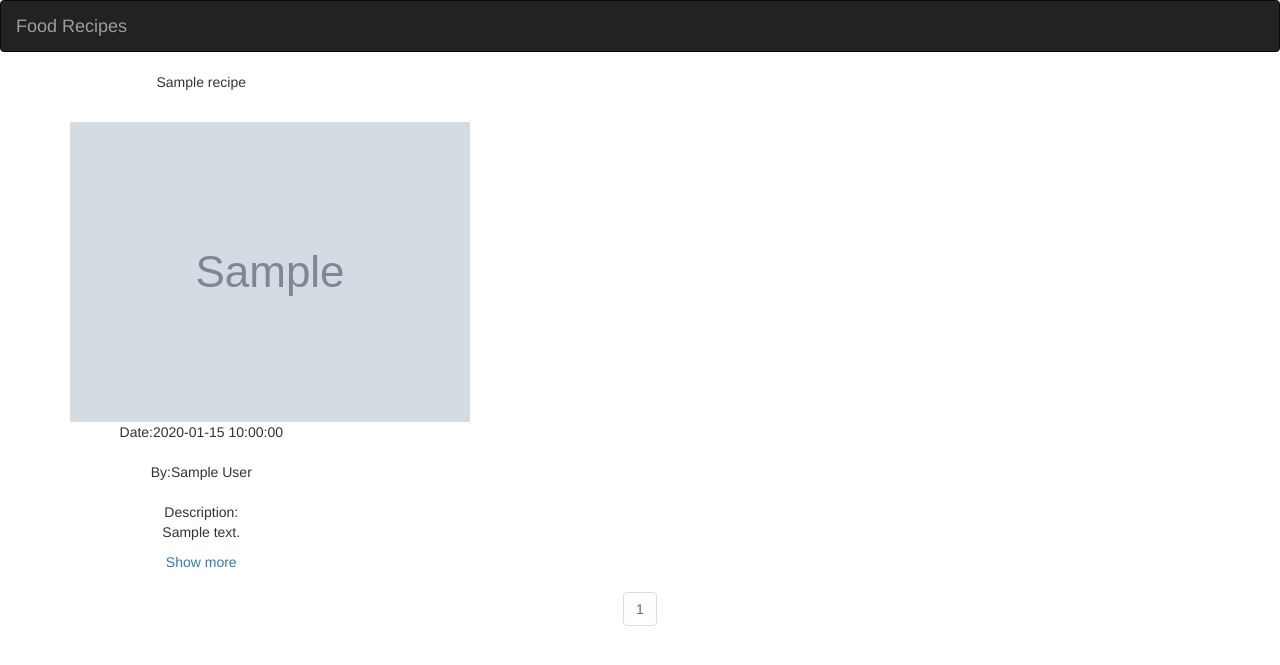
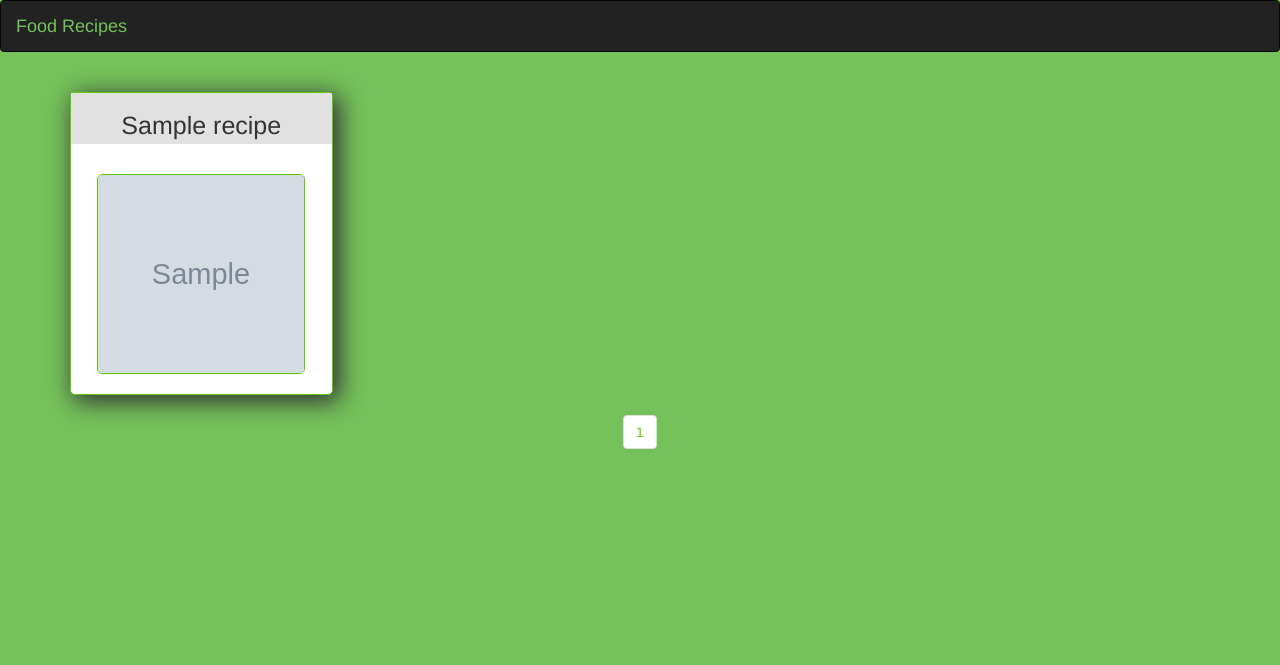
Before and after one commit to atallah-salah/food-recipes, a PHP site: page /client-side/food.php in a window 1280 px wide. Shown: the top 665 px of the page. Run offline with PHP 8.4, Linux system fonts and the light colour scheme; tables that the repository leaves empty or names only in its code hold one stand-in row (values such as "Sample post"); grey boxes marked "Sample" are stand-in pictures; some libraries are stand-ins or nearby versions.

Commit message:
css style

```diff
--- a/client-side/css/style.css
+++ b/client-side/css/style.css
@@ -1,61 +1,216 @@
+body{
+  background-color:  #75C25A  !important;
+  background-repeat: no-repeat;
+  background-size: cover;
+}
+/* Login form */
 .loginForm{
-  width: 40%;
-  padding: 35px;;
+  padding: 35px !important;
   margin-top: 25px;
+  margin-bottom: 25px;
   background-color: white;
   box-shadow: 5px 5px 25px 5px;
 }
-
-body{
-background-color:  #75C25A  ;
- background-repeat: no-repeat;
-  background-size: cover;
-}
+/* .btn.greenBtn for login buttom  */
 .btn.greenBtn{
   background-color: #69ae51 ;
   width: 100%;
   border-radius: 0px;
   transition: 0.5s;
   color:white;
-/* height: 50px; */
 }
 .btn.greenBtn:hover{
   transition: 0.5s;
   background-color: #5fcb00  ;
   color: white;
 }
-.form-group input{
+/* .form-group.loginInput input for from input  */
+.form-group.loginInput input{
   border-radius: 0px;
   background-color: #f1f1f1;
   border-width: 0px;
   height: 50px;
-}
-label{
-  color:gray;
-}
-a{
-  color:#5fcb00;
-}
-a:hover{
-  color:#5fcb00;
-
 }
 .form-group input:focus{
   background-color: #f1f1f1 !important;
   border-color: #5fcb00 !important;
   border-width: 1px;
 }
+/* for label in form 'Not registered?' */
+label{
+  color:gray;
+}
+/* for all links in website */
+a{
+  color:#5fcb00 !important;
+}
+/* design for modal */
+/* change header color for all modal*/
 .modal-header{
   background-color: #75C25A;
+}
+/* blur body when modal is open */
+.modal .modal-body{
+  padding: 35px;
 }
 body.modal-open .background-container{
     filter: blur(4px);
 }
-.modal .modal-body{
-  padding: 35px;
+/* design for Post */
+.post{
+  margin-top: 20px;
+  background-color: white;
+  box-shadow: 5px 5px 25px 2px;
+  border: 1px #5fcb00 solid;
+  border-radius: 5px ;
+}
+.post img{
+  width: 80%;
+  height: 200px;
+  margin-bottom: 20px;
+  border-radius: 5px ;
+  border: 1px #5fcb00 solid;
+}
+.post .head{
+  font-size: 25px;
+  padding-top: 15px;
+  background-color:  #e1e1e1;
+}
+/*  containerDiv is class for post */
+.containerDiv {
+  position: relative;
+}
+.containerDiv .head{
+  overflow: hidden;
+  text-overflow: ellipsis;
+  white-space: nowrap;
+}
+.image {
+  display: block;
+  width: 100%;
+  height: auto;
+}
+/* overlay style */
+/* overlay for show author,date and description on post */
+.overlay {
+  position: absolute;
+  bottom: 100%;
+  left: 0;
+  right: 0;
+  background-color: white;
+  overflow: hidden;
+  width: 100%;
+  height:0;
+  transition: .5s ease;
+}
+.containerDiv:hover .overlay {
+  background-color: rgba(105,174,81,0.9);
+  border:3px  #e1e1e1 solid;
+  bottom: 0;
+  height: 100%;
+}
+/* text on overlay */
+.text {
+  color: white;
+  font-size: 20px;
+  position: absolute;
+  top: 50%;
+  left: 50%;
+  transform: translate(-50%, -50%);
+  -ms-transform: translate(-50%, -50%);
+  text-align: center;
+}
+.text p{
+  overflow: hidden;
+  text-overflow: ellipsis;
+  white-space: nowrap;
+  width: 200px;
+  height: 150px;
+}
+/* button on overlay */
+.post-btn{
+  background-color:  #e1e1e1;
+  padding: 7px;
+  border-radius: 0px;
+  border:1px #5fcb00 solid;
+  color:#5fcb00;
+}
+.post-btn:hover{
+  background-color:  #e1e1e1;
+}
+/* style for full post information */
+.authorInfo{
+  background-color: white;
+  padding: 10px;
+  box-shadow: 5px 5px 25px 2px;
+}
+.postInfo{
+  background-color: white;
+  box-shadow: 5px 5px 25px 2px;
 
 }
-.alert{
-  width: 40%;
-
+.postInfo .head{
+  background-color: #e1e1e1;
+  padding: 1px;
 }
+.postImage{
+  padding-left: 15px;
+  width: 400px;
+  height: 250px;
+}
+.postName{
+  font-weight: bold !important;
+  color: #75C25A;
+}
+.postDescription{
+  margin-left: 15px;
+  margin-right: 15px;
+  background-color: #e1e1e1;
+  padding: 5px;
+  height: 250px;
+}
+/* comment input */
+.head input.postComment{
+  width: 50%;
+  margin-top: 5px;
+}
+/* style for Comments */
+.Comments{
+  background-color: #75C25A;
+  padding: 10px;
+  margin-left: 10px;
+  margin-right: 10px;
+  border: 2.5px #5fcb00 solid;
+}
+hr{
+  border-top: 1px  #5fcb00 solid;
+  border-bottom: 1px #e1e1e1 solid;
+}
+.PersonImg{
+  height: 40px;
+  width: 40px;
+  border-radius: 25px;
+}
+/* navbar */
+.navbar.navbar-inverse a{
+  color: #75C25A !important;
+}
+/* signUp form */
+#signup.modal .form-group input{
+  border-radius: 0px;
+  background-color: #f1f1f1;
+  border-width: 0px;
+  height: 50px;
+}
+/* style for modal add recipe */
+#addFood.modal .form-group input,#addFood.modal .form-group textarea{
+  border-radius: 0px;
+  background-color: #f1f1f1;
+  border-width: 0px;
+}
+#addFood.modal .form-group input#file{
+  padding-bottom: 40px ;
+}
+#addFood.modal .form-group textarea{
+  width: 100% !important;
+}
```
Lines whose indentation alone changed are shown as unchanged.
